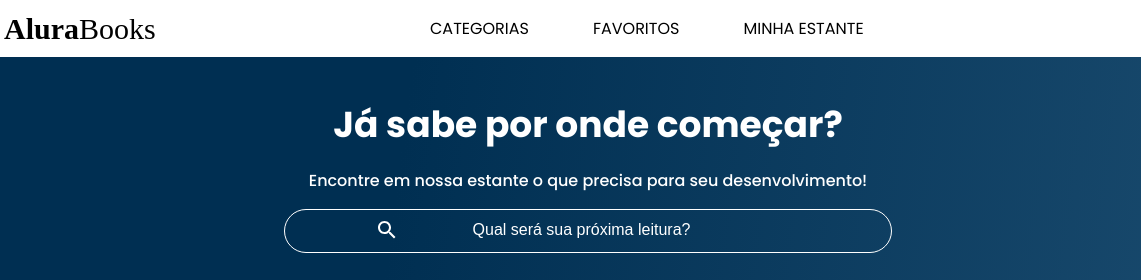
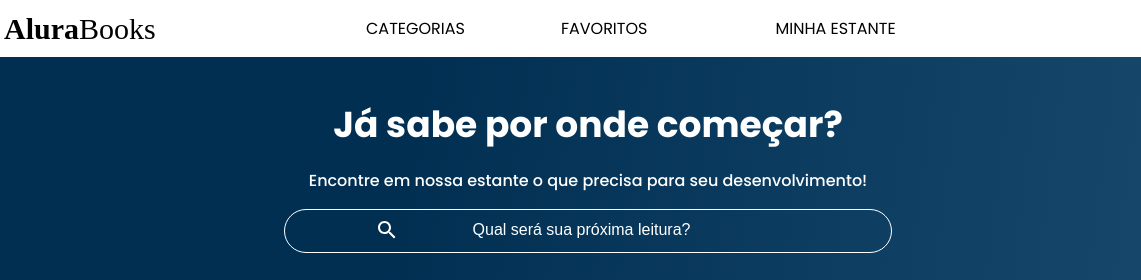
Before and after one commit to vnickolas/Cursos-Alura, a plain HTML site: page front-end/HTML e CSS responsividade com mobile-first/index.html in a window 1280 px wide. Shown: the top 280 px of the page, 52-1193 px from the left. Drawn offline with nearby package versions, Linux system fonts and the light colour scheme.

Commit message:
att o index na parte de menu para telas de desktops

```diff
--- a/front-end/HTML e CSS responsividade com mobile-first/index.html
+++ b/front-end/HTML e CSS responsividade com mobile-first/index.html
@@ -54,12 +54,16 @@
 
                                 <li class="lista-menu__item"><a href="#"    class="lista-menu__link">Design & UX</a></li>
                         </ul>
-                <li class="opcoes__item">
-                    <a href="#" class="opcoes__link">Favoritos</a>
+                <label for="opcoes__item">
+                    <li class="opcoes__item" id="opcoes-item">
+                        <a href="#" class="opcoes__item opcoes__link">Favoritos</a>
+                    </li>
+                </label>
+                <label for="opcoes__item">
+                    <li class="opcoes__item" id="opcoes-item">
+                        <a href="#" class="opcoes__item opcoes__link">Minha estante</a>
                 </li>
-                <li class="opcoes__item">
-                    <a href="#" class="opcoes__link">Minha estante</a>
-                </li>
+                 </label>
             </ul>
             <!-- FIM DA BARRA DO MEIO DO MENU -->
 
@@ -345,7 +349,7 @@
                 el: '.swiper-pagination',
                 type: 'bullets',
             },
-            loop: true, // Se o carrossel deve ser em loop
+            loop: true, // carrossel deve ser em loop
             navigation: {
                 nextEl: '.swiper-button-next',
                 prevEl: '.swiper-button-prev',
```
